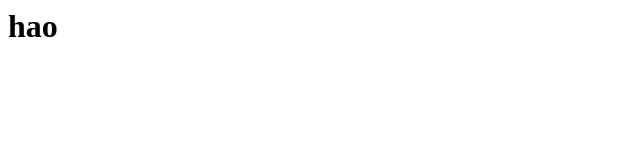
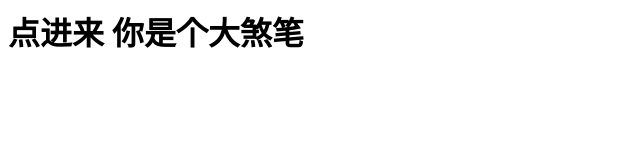
Before and after one commit to Haoqiangroot/shiqi, a plain HTML site: page index.html in a window 1280 px wide. Shown: the whole page, without its empty margins (0-640 px from the left). Drawn offline with Linux system fonts and the light colour scheme.

Commit message:
Update index.html
二init

```diff
--- a/index.html
+++ b/index.html
@@ -1 +1 @@
-<h1>hao</h1>
+<h1>点进来 你是个大煞笔</h1>
```
